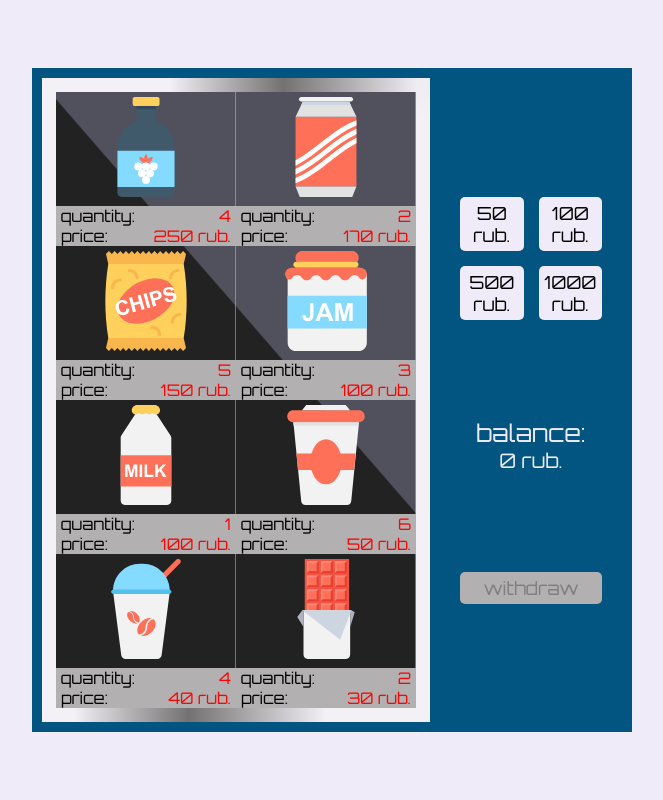
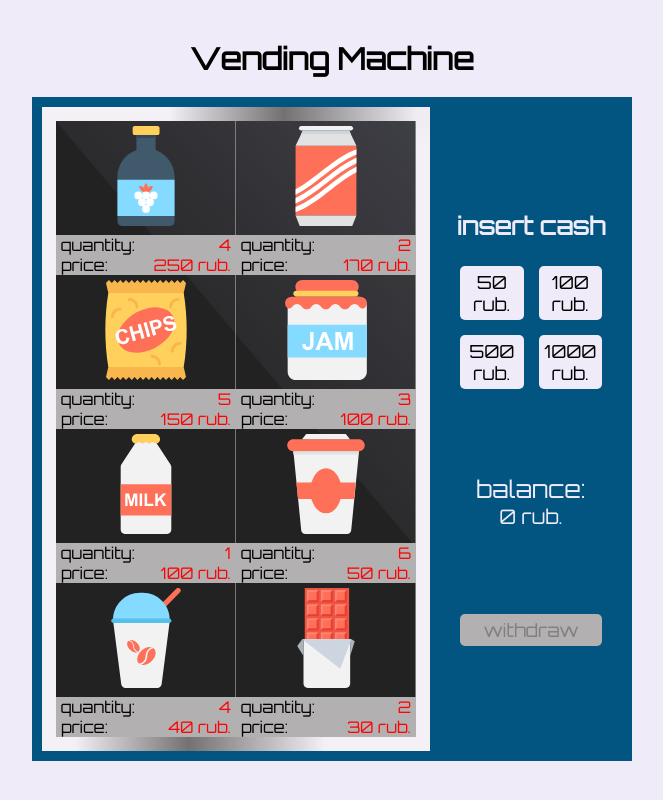
Before and after one commit to pug000/test-task-for-renue, a React (Create React App) app: page / in a window 1280 px wide. Shown: the whole page, without its empty margins (308-971 px from the left). Built offline with nearby package versions, Linux system fonts and the light colour scheme.

Commit message:
fix: change styles

```diff
--- a/src/components/Control/Control.module.scss
+++ b/src/components/Control/Control.module.scss
@@ -9,13 +9,21 @@
   padding-left: 10px;
 }
 
+.coinContainer {
+  display: flex;
+  flex-direction: column;
+  gap: 25px;
+  align-items: center;
+  justify-content: center;
+}
+
 .title {
   font-size: 24px;
   color: $color-white;
   align-self: center;
 }
 
-.coinContainer {
+.coinWrapper {
   display: grid;
   grid-template-columns: repeat(2, 1fr);
   justify-content: center;
--- a/src/components/Control/Control.tsx
+++ b/src/components/Control/Control.tsx
@@ -30,8 +30,10 @@ function Control() {
 
   return (
     <div className={styles.wrapper}>
+      <div className={styles.coinContainer}>
+        <h2 className={styles.title}>insert cash</h2>
         <div
-        className={styles.coinContainer}
+          className={styles.coinWrapper}
           aria-hidden="true"
           onClick={addBalanceOnClick}
         >
@@ -40,6 +42,7 @@ function Control() {
               {coin} rub.
             </Button>
           ))}
+        </div>
       </div>
       <div className={styles.container}>
         <p className={styles.text}>balance:</p>
--- a/src/components/Machine/Machine.module.scss
+++ b/src/components/Machine/Machine.module.scss
@@ -1,4 +1,16 @@
 @import "styles/variables.scss";
+
+.section {
+  display: flex;
+  flex-direction: column;
+  align-items: center;
+  justify-content: center;
+  gap: 20px;
+}
+
+.title {
+  font-size: 30px;
+}
 
 .wrapper {
   display: flex;
--- a/src/components/Machine/Machine.tsx
+++ b/src/components/Machine/Machine.tsx
@@ -17,6 +17,8 @@ function Machine() {
   }, [dispatch]);
 
   return (
+    <section className={styles.section}>
+      <h1 className={styles.title}>Vending Machine</h1>
       <div className={styles.wrapper}>
         <ProductsList products={machineState.products} />
         <Control />
@@ -26,6 +28,7 @@ function Machine() {
           closeModalOnClick={closeModalOnClick}
         />
       </div>
+    </section>
   );
 }
 
--- a/src/components/ProductsList/ProductsList.module.scss
+++ b/src/components/ProductsList/ProductsList.module.scss
@@ -1,4 +1,8 @@
 @import "styles/variables.scss";
+
+.container {
+  background-color: $color-black;
+}
 
 .wrapper {
   display: grid;
@@ -6,5 +10,10 @@
   border: 14px solid $color-border;
   border-image: linear-gradient(99deg, rgb(243, 240, 246) 25%, rgb(115, 113, 113) 50%, rgb(243, 240, 246) 80%);
   border-image-slice: 1;
-  background: linear-gradient(49deg, rgba(34, 34, 34, 1) 59%, rgba(81, 81, 93, 1) 59.2%, rgba(81, 81, 93, 1) 100%);
+  background: linear-gradient(
+    49.8deg,
+    rgba(34, 34, 34, 1) 59%,
+    rgba(81, 81, 93, 0.2) 59.2%,
+    rgba(81, 81, 93, 0.6) 100%
+  );
 }
--- a/src/components/ProductsList/ProductsList.tsx
+++ b/src/components/ProductsList/ProductsList.tsx
@@ -5,8 +5,8 @@ import MachineContext from 'context/machineContext';
 import ProductItem from 'components/ProductItem/ProductItem';
 
 import { Product } from 'ts/interfaces';
+import MachineActionTypes from 'ts/enums';
 
-import MachineActionTypes from 'ts/enums';
 import styles from './ProductsList.module.scss';
 
 interface ProductsListProps {
@@ -24,6 +24,7 @@ function ProductsList({ products }: ProductsListProps) {
   );
 
   return (
+    <div className={styles.container}>
       <div className={styles.wrapper}>
         {products.map((product) => (
           <ProductItem
@@ -34,6 +35,7 @@ function ProductsList({ products }: ProductsListProps) {
           />
         ))}
       </div>
+    </div>
   );
 }
 
```
Lines whose indentation alone changed are shown as unchanged.
